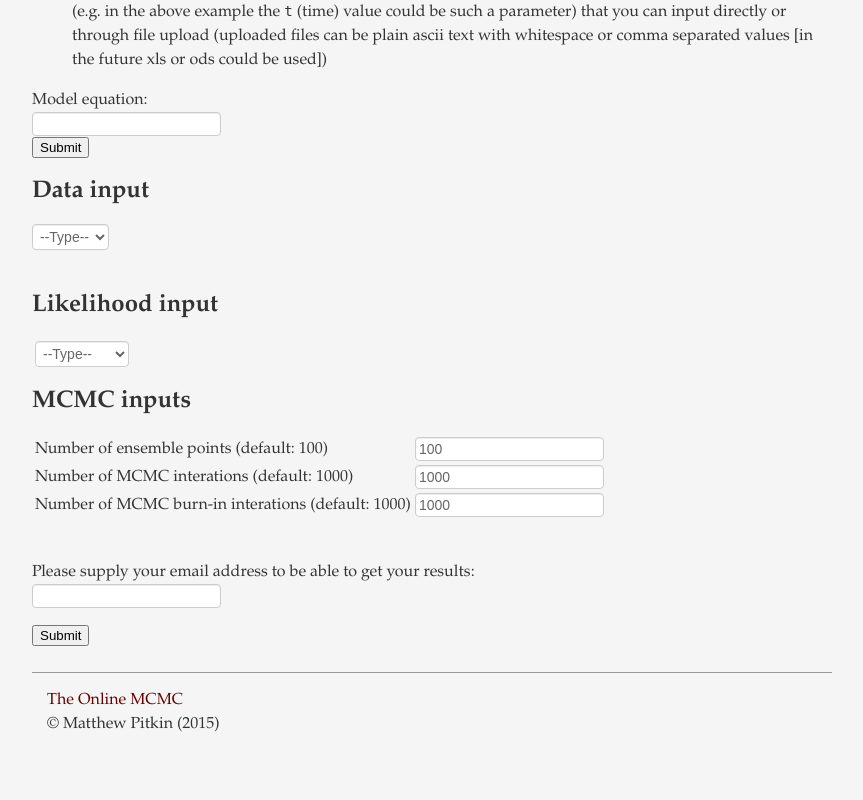
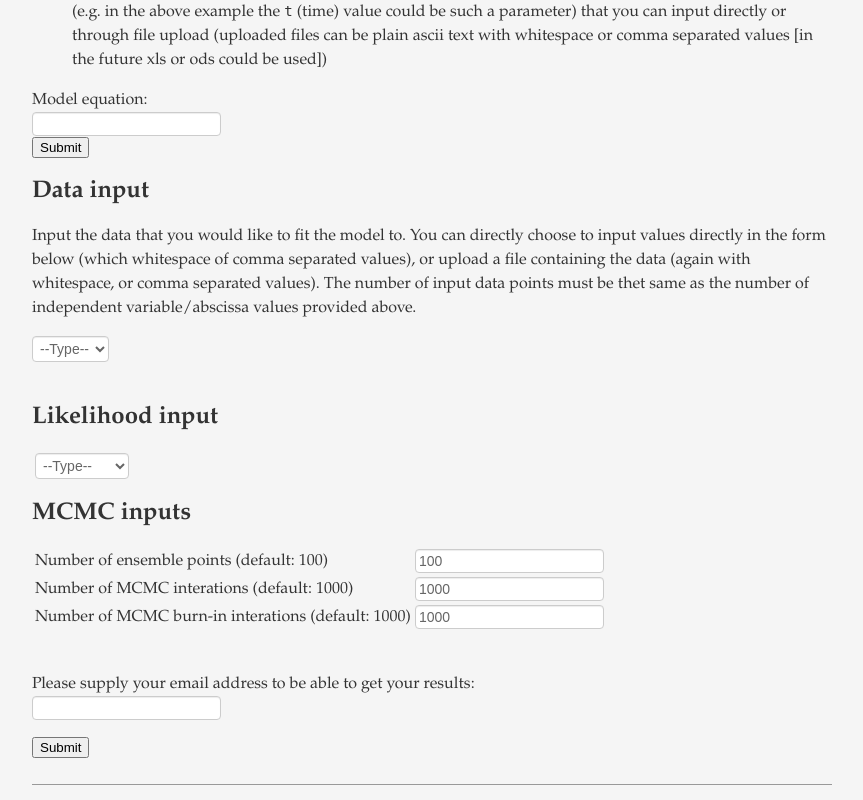
Before and after one commit to mattpitkin/theonlinemcmc, a PHP site: page / in a window 1280 px wide. Shown: the part 702-1502 px from the top of the page, without its empty margins (76-939 px from the left). Before the commit the page ends 1434 px from the top, so only its background shows below. Run offline with PHP 8.4, Linux system fonts and the light colour scheme; some libraries are stand-ins or nearby versions.

Commit message:
Added some text for the "Data input" section

```diff
--- a/index.php
+++ b/index.php
@@ -213,6 +213,13 @@ values [in the future xls or ods could be used])</li>
 </div>
 
 <h2 id="id_data_header">Data input</h2>
+<p>
+  Input the data that you would like to fit the model to. You can directly choose to input values directly
+  in the form below (which whitespace of comma separated values), or upload a file containing the data (again
+  with whitespace, or comma separated values). The number of input data points must be thet same as the
+  number of independent variable/abscissa values provided above.
+</p>
+
 <div id="id_data_div">
 <select id="data_input_type" class="form-control">
   <option value="">--Type--</option>
```
